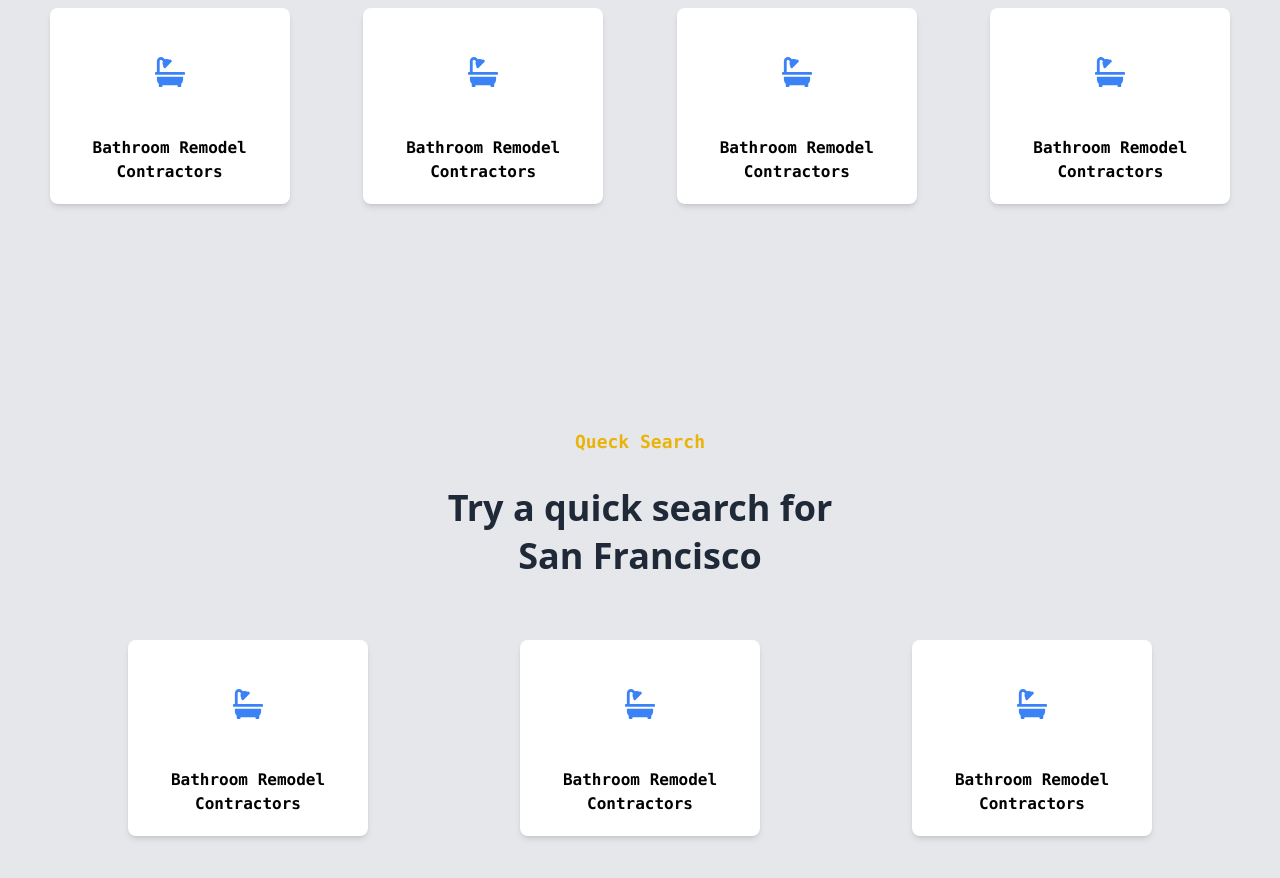
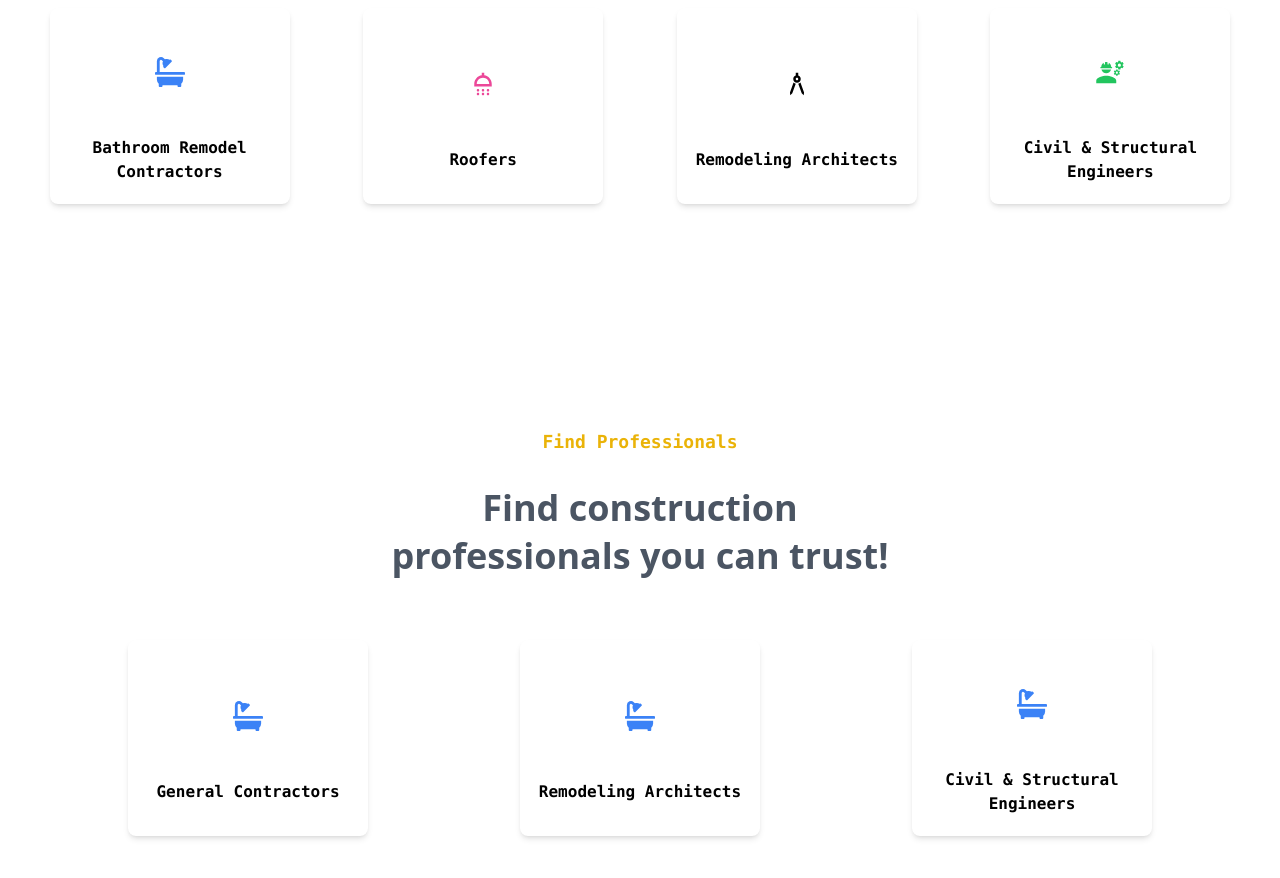
Before and after one commit to prashant5025/tailwind, a React (Create React App) app: page / in a window 1280 px wide. Shown: the part 1640-2518 px from the top of the page. Built offline with nearby package versions, Linux system fonts and the light colour scheme.

Commit message:
new changes

```diff
--- a/src/App.js
+++ b/src/App.js
@@ -1,6 +1,7 @@
 import Navbar from './components/Navbar';
 import Hero from './components/Hero';
 import About from './components/About';
+import Footer from './components/Footer';
 
 
 function App() {
@@ -9,6 +10,7 @@ function App() {
       <Navbar />
       <Hero />
       <About/>
+      <Footer/>
     </div>
   );
 }
--- a/src/components/About.jsx
+++ b/src/components/About.jsx
@@ -5,34 +5,38 @@ import {FaBath} from 'react-icons/fa'
 const About = () => {
   return (
     <>
-        <div className='flex flex-col w-full h-[1240px] bg-gray-200'>
+        <div className='flex flex-col w-full h-[1240px] bg-white'>
           <div className='mt-[100px] mb-8 '>
             <h6 className='font-mono text-lg font-bold text-yellow-500 text-center'>Queck Search</h6>
           </div>
           <div className='text-center'>
-            <h1 className='text-4xl text-gray-800 font-sans font-bold font-mono'>Try a quick search for</h1>
-            <h1 className='text-4xl text-gray-800 font-sans font-bold my-2 font-mono'>San Francisco</h1>
+            <h1 className='text-4xl text-gray-600  font-bold '>Try a quick search for</h1>
+            <h1 className='text-4xl text-gray-600 font-bold my-2 '>San Francisco</h1>
           </div>
 
           <div className='flex flex-wrap justify-evenly mt-8'>
-            <div className='flex flex-col sm:w-60 bg-white  rounded-lg shadow-md w-full m-6 justify-center items-center overflow-hidden hover:bg-slate-900 hover:text-white transition-all duration-500 '>
+            <div className='flex flex-col sm:w-60 bg-white  rounded-lg shadow-md w-full m-6 justify-center items-center overflow-hidden hover:bg-slate-900 hover:text-white transition-all duration-500  cursor-pointer'>
               <FaBath className='text-blue-500 h-20 m-6 ' size={30}/>
               <p className='text-center px-2 pb-5 font-mono font-bold'>Bathroom Remodel Contractors</p>
 
             </div>
-            <div className='flex flex-col sm:w-60 bg-white  rounded-lg shadow-md w-full m-6 justify-center items-center overflow-hidden hover:bg-slate-900 hover:text-white transition-all duration-500 '>
-              <FaBath className='text-blue-500 h-20 m-6 ' size={30}/>
-              <p className='text-center px-2 pb-5 font-mono font-bold'>Bathroom Remodel Contractors</p>
+            <div className='flex flex-col sm:w-60 bg-white  rounded-lg shadow-md w-full m-6 justify-center items-center overflow-hidden hover:bg-slate-900 hover:text-white transition-all duration-500  cursor-pointer'>
+              <MdOutlineShower className='text-pink-500 h-20 m-6 ' size={30}/>
+              <p className='text-center px-2 pb-5 font-mono font-bold'>Roofers</p>
 
             </div>
-            <div className='flex flex-col sm:w-60 bg-white  rounded-lg shadow-md w-full m-6 justify-center items-center overflow-hidden hover:bg-slate-900 hover:text-white transition-all duration-500 '>
-              <FaBath className='text-blue-500 h-20 m-6 ' size={30}/>
-              <p className='text-center px-2 pb-5 font-mono font-bold'>Bathroom Remodel Contractors</p>
+            <div className='flex flex-col sm:w-60 bg-white  rounded-lg shadow-md w-full m-6 justify-center items-center overflow-hidden hover:bg-slate-900 hover:text-white transition-all duration-500  cursor-pointer'>
+
+              <div className=''>
+
+              <MdOutlineArchitecture className='text-black-500 h-20 m-6 ' size={30}/>
+              </div>
+              <p className='text-center px-2 pb-5 font-mono font-bold'>Remodeling Architects</p>
 
             </div>
-            <div className='flex flex-col sm:w-60 bg-white  rounded-lg shadow-md w-full m-6 justify-center items-center overflow-hidden hover:bg-slate-900 hover:text-white transition-all duration-500 '>
-              <FaBath className='text-blue-500 h-20 m-6 ' size={30}/>
-              <p className='text-center px-2 pb-5 font-mono font-bold'>Bathroom Remodel Contractors</p>
+            <div className='flex flex-col sm:w-60 bg-white  rounded-lg shadow-md w-full m-6 justify-center items-center overflow-hidden hover:bg-slate-900 hover:text-white transition-all duration-500  cursor-pointer'>
+              <MdEngineering className='text-green-500 h-20 m-6 ' size={30}/>
+              <p className='text-center px-2 pb-5 font-mono font-bold'>Civil & Structural Engineers</p>
 
             </div>
           </div>
@@ -40,48 +44,30 @@ const About = () => {
 
 
           <div className='mt-[200px] mb-8 '>
-            <h6 className='font-mono text-lg font-bold text-yellow-500 text-center'>Queck Search</h6>
+            <h6 className='font-mono text-lg font-bold text-yellow-500 text-center'>Find Professionals</h6>
           </div>
           <div className='text-center'>
-            <h1 className='text-4xl text-gray-800 font-sans font-bold font-mono'>Try a quick search for</h1>
-            <h1 className='text-4xl text-gray-800 font-sans font-bold my-2 font-mono'>San Francisco</h1>
+            <h1 className='text-4xl text-gray-600  font-bold '>Find construction</h1>
+            <h1 className='text-4xl text-gray-600  font-bold my-2 '>professionals you can trust!</h1>
           </div>
 
-          {/* <div className='grid md:grid-cols-4 gap-4 px-2 items-center mt-12 text-gray-800'>
-            <div className='flex flex-col justify-center items-center border border-gray-300 py-8 rounded-xl shadow-xl  hover:text-white hover:bg-slate-900 '>
-              <FaBath className='text-blue-500' size={30}/>
-              <p className='font-bold font-mono text-xl mt-8'>Bathroom Remodel Contractors</p>
-            </div>
-            <div className='flex flex-col justify-center items-center border border-gray-300 py-8 rounded-xl shadow-xl  hover:text-white hover:bg-slate-900 '>
-              <MdOutlineShower className='text-pink-500 ' size={30}/>
-              <p className='font-bold font-mono text-xl mt-8'>Roofers</p>
-            </div>
-            <div className='flex flex-col justify-center items-center border border-gray-300 py-8 rounded-xl shadow-xl  hover:text-white hover:bg-slate-900 '>
-              <MdOutlineArchitecture className='text-green-500' size={30}/>
-              <p className='font-bold font-mono text-xl mt-8'>Remodeling Architects</p>
-            </div>
-            <div className='flex flex-col justify-center items-center border border-gray-300 py-8 rounded-xl shadow-xl hover:text-white hover:bg-slate-900 '>
-              <MdEngineering className='text-green-500' size={30}/>
-              <p className='font-bold font-mono text-xl mt-8'>Civil & Structural Engineers</p>
-            </div>
 
 
-          </div> */}
-
           <div className='flex flex-wrap justify-evenly mt-8'>
-            <div className='flex flex-col sm:w-60 bg-white  rounded-lg shadow-md w-full m-6 justify-center items-center overflow-hidden hover:bg-slate-900 hover:text-white transition-all duration-500 '>
+            <div className='flex flex-col sm:w-60 bg-white  rounded-lg shadow-md w-full m-6 justify-center items-center overflow-hidden hover:bg-slate-900 hover:text-white transition-all duration-500 hover:scale-y-110 cursor-pointer'>
               <FaBath className='text-blue-500 h-20 m-6 ' size={30}/>
-              <p className='text-center px-2 pb-5 font-mono font-bold'>Bathroom Remodel Contractors</p>
+              <p className='text-center px-2 pb-5 font-mono font-bold'>General Contractors</p>
 
             </div>
-            <div className='flex flex-col sm:w-60 bg-white  rounded-lg shadow-md w-full m-6 justify-center items-center overflow-hidden hover:bg-slate-900 hover:text-white transition-all duration-500 '>
+            <div className='flex flex-col sm:w-60 bg-white  rounded-lg shadow-md w-full m-6 justify-center items-center overflow-hidden hover:bg-slate-900 hover:text-white transition-all duration-500 hover:scale-y-110 cursor-pointer'>
               <FaBath className='text-blue-500 h-20 m-6 ' size={30}/>
-              <p className='text-center px-2 pb-5 font-mono font-bold'>Bathroom Remodel Contractors</p>
+              <p className='text-center px-2 pb-5 font-mono font-bold'>Remodeling Architects</p>
 
             </div>
-            <div className='flex flex-col sm:w-60 bg-white  rounded-lg shadow-md w-full m-6 justify-center items-center overflow-hidden hover:bg-slate-900 hover:text-white transition-all duration-500 '>
-              <FaBath className='text-blue-500 h-20 m-6 ' size={30}/>
-              <p className='text-center px-2 pb-5 font-mono font-bold'>Bathroom Remodel Contractors</p>
+            <div className='flex flex-col sm:w-60 bg-white  rounded-lg shadow-md w-full m-6 justify-center items-center overflow-hidden hover:bg-slate-900 hover:text-white transition-all duration-500 hover:scale-y-110 cursor-pointer'>
+              {/* <div className='bg-black h-20 w-20 rounded-full '></div> */}
+              <FaBath className='text-blue-500 h-20 m-6' size={30}/>
+              <p className='text-center px-2 pb-5 font-mono font-bold'>Civil & Structural Engineers</p>
 
             </div>
           </div>
--- /dev/null
+++ b/src/components/Footer.jsx
@@ -0,0 +1,11 @@
+import React from 'react'
+
+const Footer = () => {
+  return (
+    <div>
+
+    </div>
+  )
+}
+
+export default Footer
--- a/src/components/Hero.jsx
+++ b/src/components/Hero.jsx
@@ -6,7 +6,7 @@ const Hero = () => {
   return (
     <div className="w-full h-[1240px] bg-slate-900 flex flex-col justify-between text-white">
       <div className="grid md:grid-cols-2 max-w-[1240px] m-auto gap-[8rem]">
-        <div className="flex flex-col justify-center md:items-start w-full px-2 py-8">
+        <div className="flex flex-col justify-center md:items-start w-full px-2 py-8 mr-4">
           <p className="text-5xl md:text-6xl font-bold">
             Find Construction
           </p>
```
